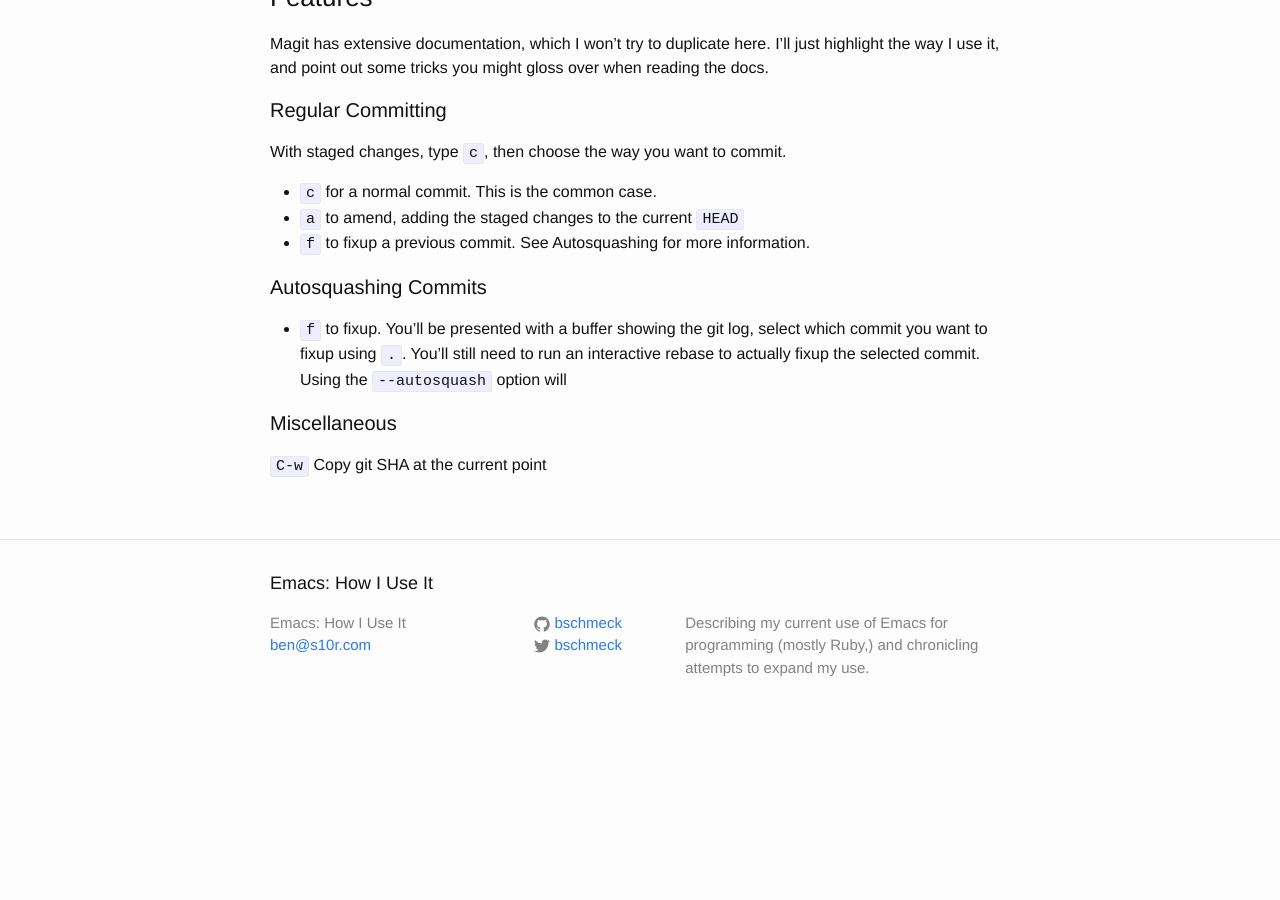
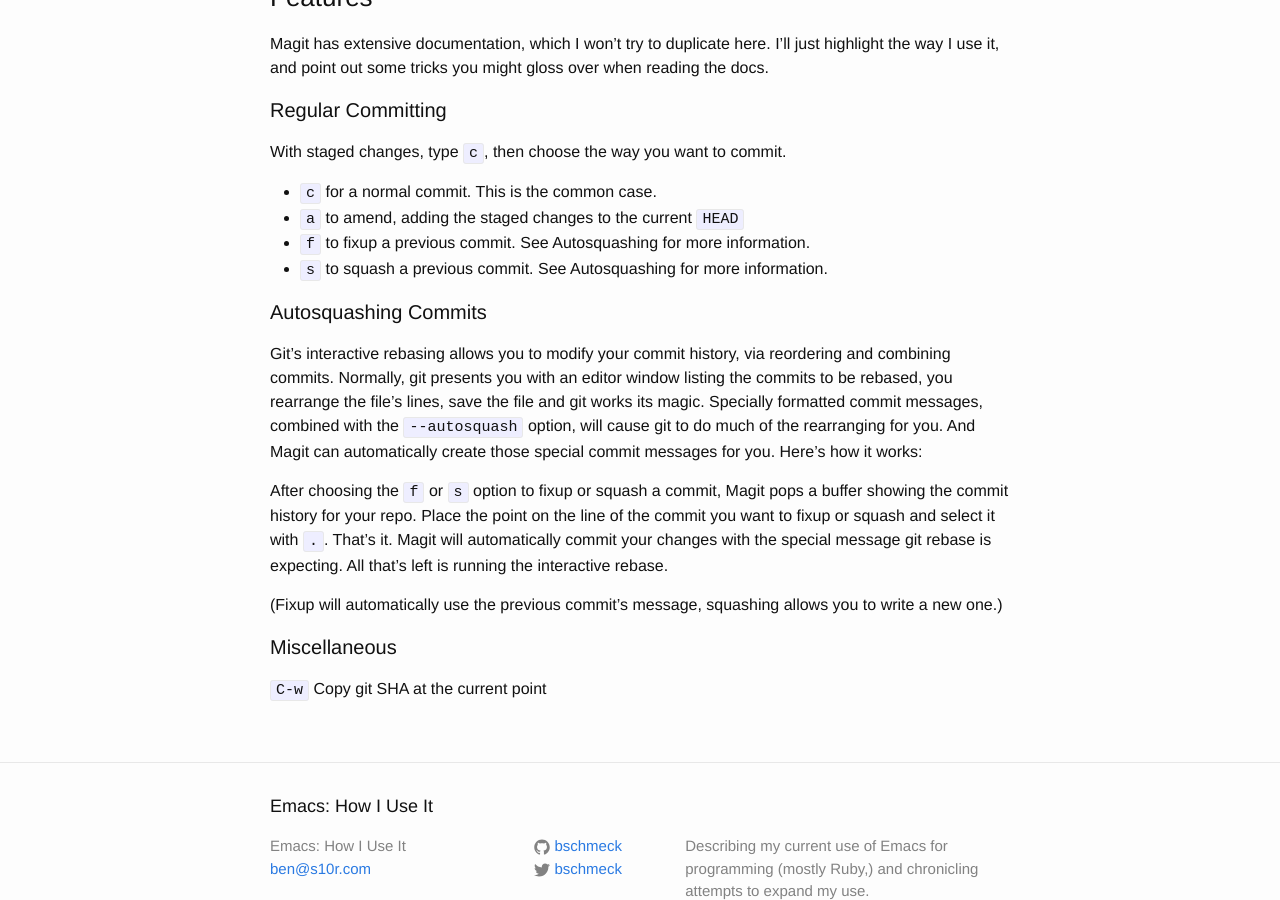
Before and after one commit to bschmeck/emacs_blog, a Jekyll site: the page built from pages/magit/index.md, in a window 1280 px wide and 900 px high, scrolled down 707 px. Built offline with Jekyll 4.4.1, drawn with Linux system fonts in a browser that asks for light colours; before the commit the page ends 1446 px from its top, so only the background shows below that.

Commit message:
Write more about autosquashing.

```diff
--- a/pages/magit/index.md
+++ b/pages/magit/index.md
@@ -35,10 +35,15 @@ With staged changes, type `c`, then choose the way you want to commit.
 * `c` for a normal commit.  This is the common case.
 * `a` to amend, adding the staged changes to the current `HEAD`
 * `f` to fixup a previous commit.  See Autosquashing for more information.
+* `s` to squash a previous commit.  See Autosquashing for more information.
 
 #### Autosquashing Commits
 
-* `f` to fixup.  You'll be presented with a buffer showing the git log, select which commit you want to fixup using `.`.  You'll still need to run an interactive rebase to actually fixup the selected commit.  Using the `--autosquash` option will
+Git's interactive rebasing allows you to modify your commit history, via reordering and combining commits.  Normally, git presents you with an editor window listing the commits to be rebased, you rearrange the file's lines, save the file and git works its magic.  Specially formatted commit messages, combined with the `--autosquash` option, will cause git to do much of the rearranging for you.  And Magit can automatically create those special commit messages for you.  Here's how it works:
+
+After choosing the `f` or `s` option to fixup or squash a commit, Magit pops a buffer showing the commit history for your repo.  Place the point on the line of the commit you want to fixup or squash and select it with `.`.  That's it.  Magit will automatically commit your changes with the special message git rebase is expecting.  All that's left is running the interactive rebase.
+
+(Fixup will automatically use the previous commit's message, squashing allows you to write a new one.)
 
 #### Miscellaneous
 
```
